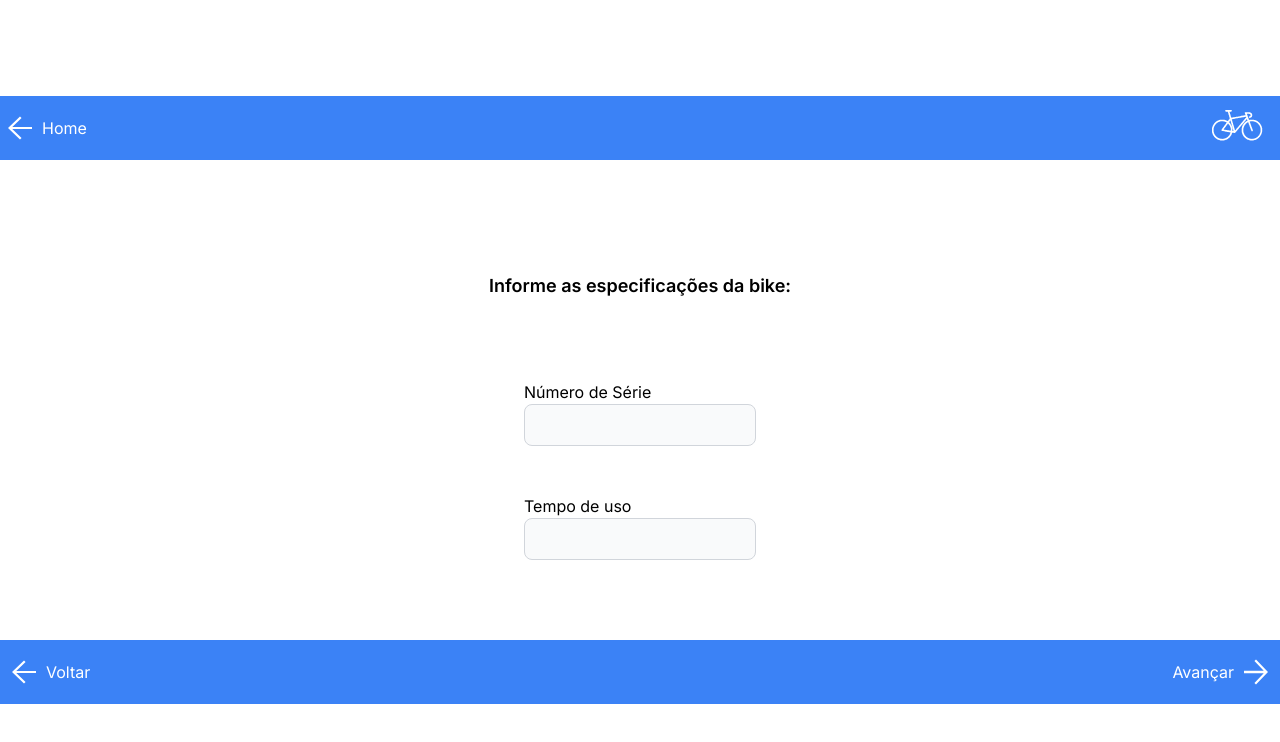
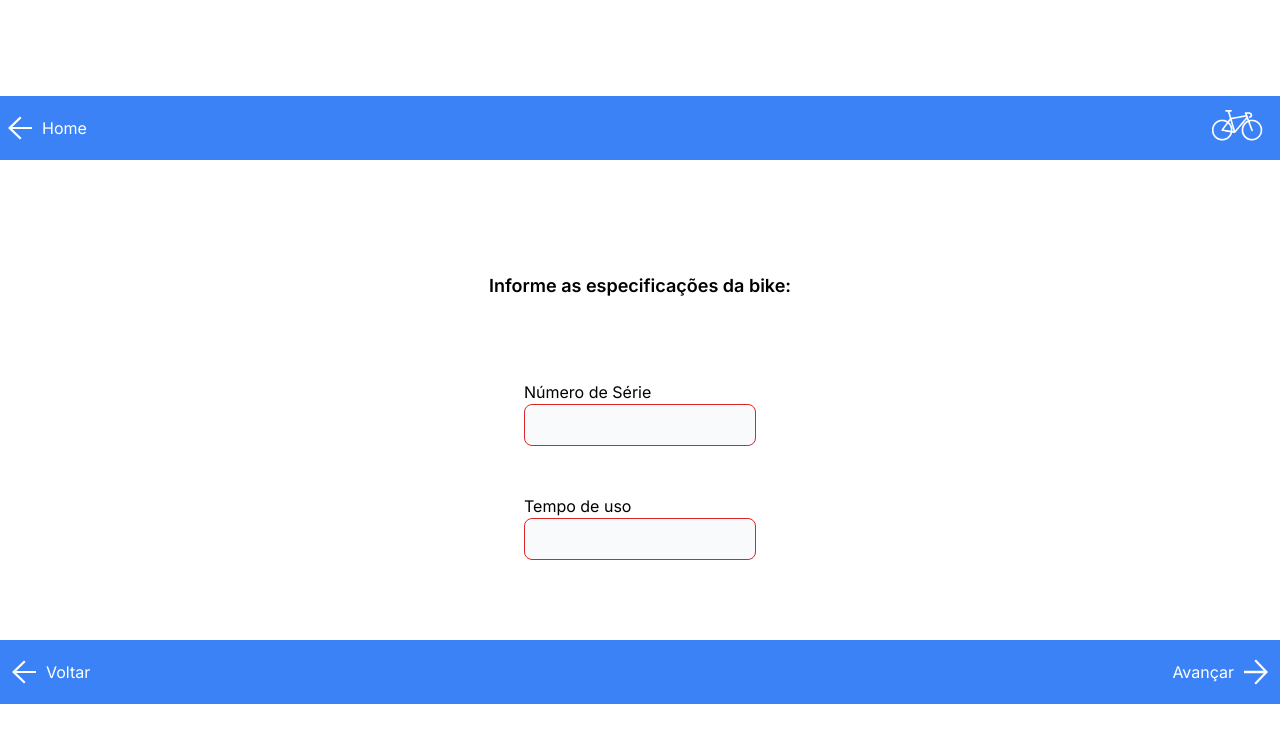
Before and after one commit to vgont/brainstormers-porto-bike, a Next.js app: page /documentos in a window 1280 px wide. Shown: the top 742 px of the page. Built offline with nearby package versions, Linux system fonts and the light colour scheme.

Commit message:
style, props added

```diff
--- a/src/app/components/InputField.tsx
+++ b/src/app/components/InputField.tsx
@@ -1,32 +1,43 @@
-import { PropsWithChildren } from "react";
-import useBikeStore from "../stores/useBikeStore";
+import { ChangeEvent, PropsWithChildren } from "react";
 
 interface IInputField {
   idName: string;
   setStateFunction: (value: any) => void;
   typeOfInput: string;
-  maxLengthOfInput: number;
+  maxLengthOfInput?: number;
+  placeHolder: string;
+  isValidated: boolean;
+  valueInput: string | number;
 }
 const InputField: React.FC<IInputField & PropsWithChildren> = ({
   idName,
   children,
   typeOfInput,
   maxLengthOfInput,
+  placeHolder,
+  isValidated,
+  valueInput,
   setStateFunction,
 }) => {
-  const { isElectric } = useBikeStore();
+  const handleInputChange = (e: any) => {
+    setStateFunction(e);
+  };
 
   return (
     <div>
       <label htmlFor={idName}>{children}</label>
       <input
+        placeholder={placeHolder}
         type={typeOfInput}
         maxLength={maxLengthOfInput}
-        min={typeOfInput === "number" ? 0 : undefined}
-        max={typeOfInput === "number" ? (isElectric ? 3 : 8) : undefined}
         id={idName}
-        className="bg-gray-50 border border-gray-300 text-gray-900 text-sm rounded-lg focus:ring-blue-500 focus:border-blue-500 block w-full p-2.5"
-        onChange={(e) => setStateFunction(e.target.value)}
+        value={valueInput}
+        className={`bg-gray-50 border ${
+          isValidated
+            ? "border-green-500 outline-green-500"
+            : "border-red-600 outline-red-600"
+        } text-gray-900 text-sm rounded-lg block w-full p-2.5`}
+        onChange={(e) => handleInputChange(e.target.value)}
       />
     </div>
   );
```
